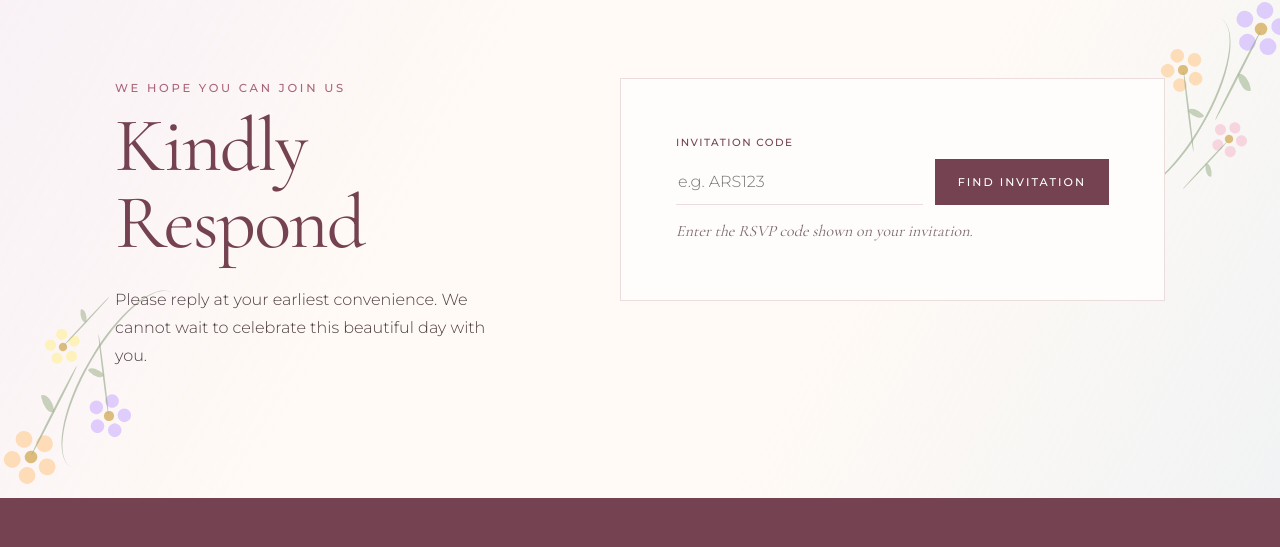
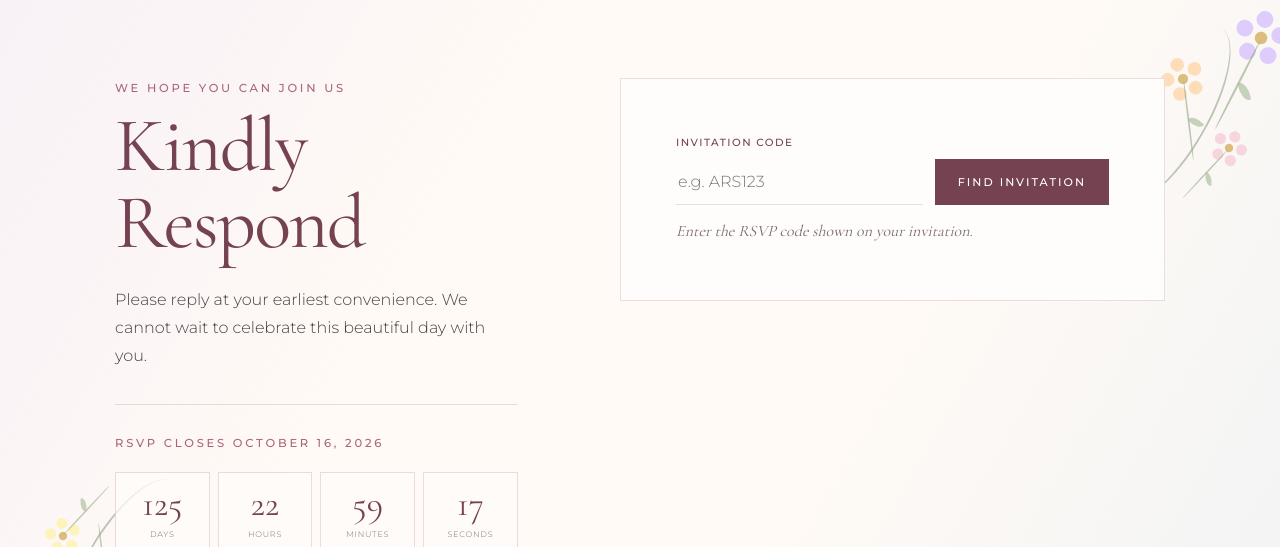
Before and after one commit to ars1224/JadeAries, a website: page index.html in a window 1280 px wide. Shown: the part 3859-4406 px from the top of the page. Drawn offline with nearby package versions, Linux system fonts and the light colour scheme.

Commit message:
countdown

```diff
--- a/css/style.css
+++ b/css/style.css
@@ -649,6 +649,55 @@ address {
     margin-bottom: 24px;
 }
 
+.rsvp-deadline {
+    border-top: 1px solid var(--line);
+    margin-top: 34px;
+    padding-top: 28px;
+}
+
+.deadline-timer {
+    display: grid;
+    gap: 8px;
+    grid-template-columns: repeat(4, minmax(58px, 1fr));
+    margin-top: 18px;
+}
+
+.deadline-timer div {
+    background: rgba(255, 253, 251, 0.72);
+    border: 1px solid var(--line);
+    padding: 13px 6px;
+    text-align: center;
+}
+
+.deadline-timer span {
+    color: var(--rose-dark);
+    display: block;
+    font-family: var(--serif);
+    font-size: clamp(1.6rem, 3vw, 2.2rem);
+    line-height: 1;
+}
+
+.deadline-timer small {
+    color: var(--muted);
+    display: block;
+    font-size: 0.5rem;
+    letter-spacing: 0.1em;
+    margin-top: 6px;
+    text-transform: uppercase;
+}
+
+.rsvp-closed-message {
+    color: var(--rose-dark);
+    font-family: var(--serif);
+    font-size: 1.3rem;
+    font-style: italic;
+    margin-top: 18px;
+}
+
+form.is-closed {
+    display: none;
+}
+
 form {
     background: var(--paper);
     border: 1px solid var(--line);
@@ -944,6 +993,10 @@ footer small {
         width: 100%;
     }
 
+    .deadline-timer {
+        gap: 5px;
+    }
+
     .event-date,
     .event-copy {
         min-height: 300px;
--- a/index.html
+++ b/index.html
@@ -221,6 +221,18 @@
                     <p class="eyebrow">We hope you can join us</p>
                     <h2>Kindly Respond</h2>
                     <p>Please reply at your earliest convenience. We cannot wait to celebrate this beautiful day with you.</p>
+                    <div class="rsvp-deadline">
+                        <p class="eyebrow">RSVP closes October 16, 2026</p>
+                        <div class="deadline-timer" aria-live="polite">
+                            <div><span id="rsvp-days">0</span><small>Days</small></div>
+                            <div><span id="rsvp-hours">0</span><small>Hours</small></div>
+                            <div><span id="rsvp-minutes">0</span><small>Minutes</small></div>
+                            <div><span id="rsvp-seconds">0</span><small>Seconds</small></div>
+                        </div>
+                        <p id="rsvp-closed-message" class="rsvp-closed-message" hidden>
+                            RSVP submissions are now closed.
+                        </p>
+                    </div>
                 </div>
 
                 <form id="rsvp-form" name="wedding-rsvp" method="POST" data-netlify="true">
--- a/js/script.js
+++ b/js/script.js
@@ -1,4 +1,5 @@
 const weddingDate = new Date("2026-12-19T16:00:00+13:00");
+const rsvpDeadline = new Date("2026-10-17T00:00:00+13:00");
 const units = ["days", "hours", "minutes", "seconds"];
 
 const menuToggle = document.querySelector(".menu-toggle");
@@ -56,6 +57,28 @@ function updateCountdown() {
 
 updateCountdown();
 setInterval(updateCountdown, 1_000);
+
+function updateRsvpCountdown() {
+    const remaining = Math.max(rsvpDeadline.getTime() - Date.now(), 0);
+    const values = {
+        days: Math.floor(remaining / 86_400_000),
+        hours: Math.floor((remaining % 86_400_000) / 3_600_000),
+        minutes: Math.floor((remaining % 3_600_000) / 60_000),
+        seconds: Math.floor((remaining % 60_000) / 1_000)
+    };
+
+    units.forEach((unit) => {
+        document.getElementById(`rsvp-${unit}`).textContent = values[unit];
+    });
+
+    if (remaining === 0) {
+        document.getElementById("rsvp-form").classList.add("is-closed");
+        document.getElementById("rsvp-closed-message").hidden = false;
+    }
+}
+
+updateRsvpCountdown();
+setInterval(updateRsvpCountdown, 1_000);
 
 function normalizeCode(value) {
     return value.trim().toUpperCase();
```
